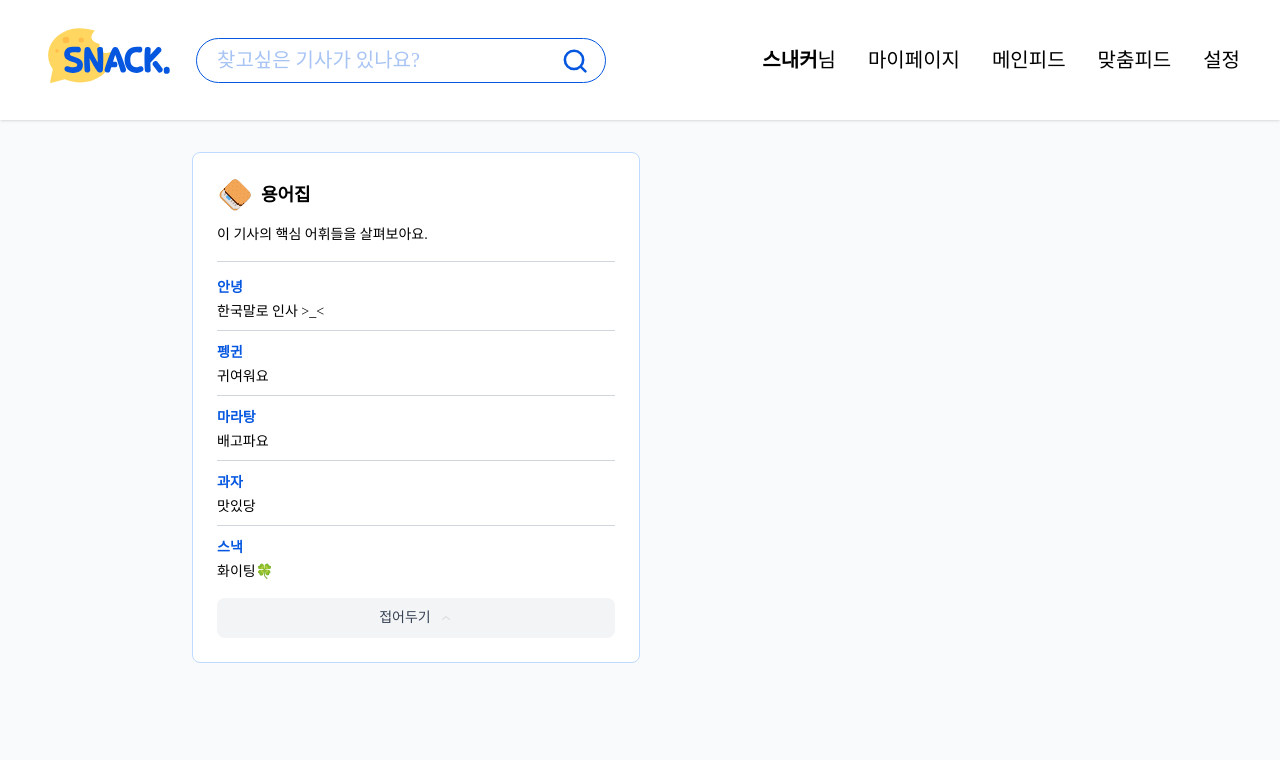
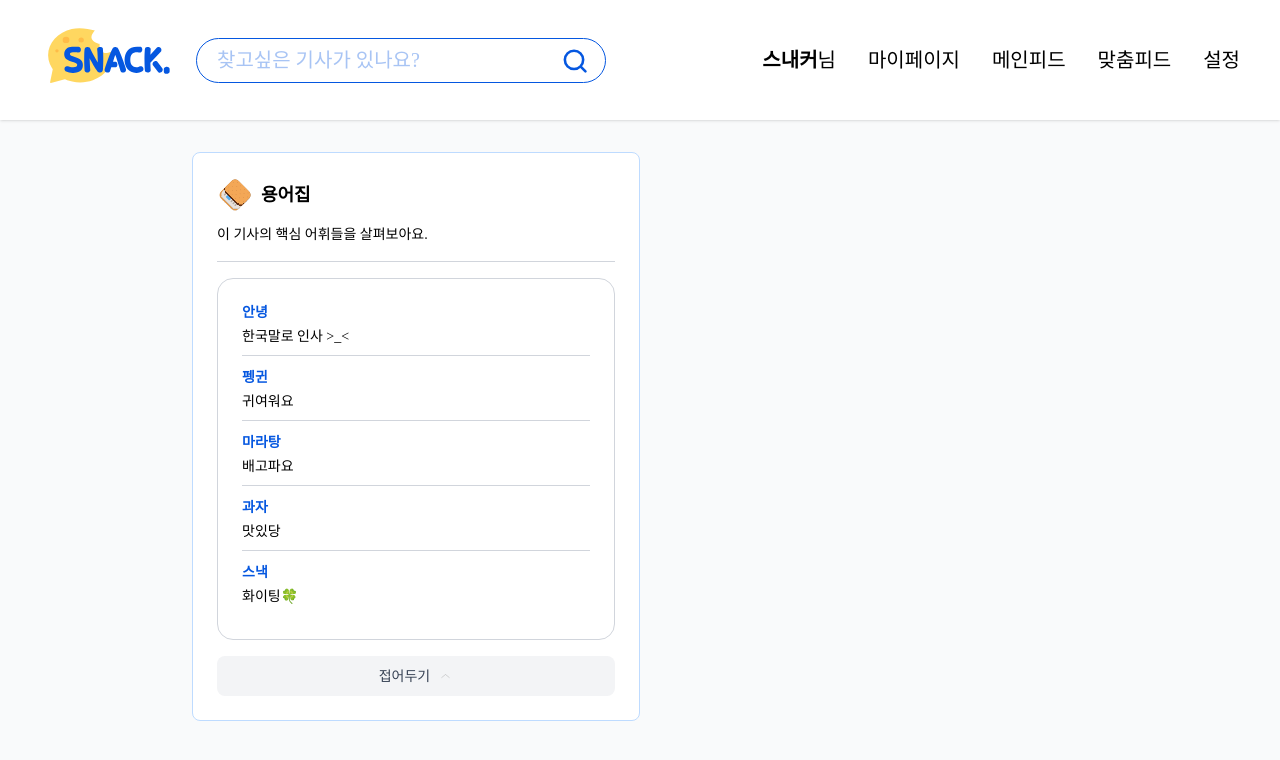
Before and after one commit to Umc8th-Snack/Front-end, a React (Vite) app: page /accordion-test in a window 1280 px wide. Both pictures are taken after a click on the button "펼쳐보기". Shown: the top 760 px of the page. Built offline with nearby package versions, Linux system fonts and the light colour scheme; no server answers; a web font is replaced by a local one.

Commit message:
design: UI 일부 수정

```diff
--- a/src/shared/components/Accordion/Accordion.tsx
+++ b/src/shared/components/Accordion/Accordion.tsx
@@ -29,11 +29,11 @@ const Accordion: React.FC<AccordionProps> = ({ title, data, isExpanded = false,
             <div className="flex w-full justify-center">
                 <button
                     onClick={onToggle}
-                    className="flex w-full items-center justify-center space-x-2 rounded-lg bg-gray-100 px-8 py-2 text-gray-700 transition-colors hover:bg-gray-200"
+                    className="flex w-full cursor-pointer items-center justify-center space-x-2 rounded-lg bg-gray-100 px-8 py-2 text-gray-700 transition-colors hover:bg-gray-200"
                 >
-                    <span className="text-sm">{isExpanded ? '접어두기' : '펼쳐보기'}</span>
+                    <span className="text-14px-medium">{isExpanded ? '접어두기' : '펼쳐보기'}</span>
                     <span className={`transform transition-transform ${isExpanded ? 'rotate-180' : ''}`}>
-                        <ChevronIcon width={14} />
+                        <ChevronIcon width={15} />
                     </span>
                 </button>
             </div>
--- a/src/shared/components/Accordion/GlossaryContent.tsx
+++ b/src/shared/components/Accordion/GlossaryContent.tsx
@@ -9,12 +9,12 @@ interface GlossaryContentProps {
 
 const GlossaryContent: React.FC<GlossaryContentProps> = ({ data }) => {
     return (
-        <div className="mb-4 space-y-3">
+        <div className="mb-4 space-y-3 rounded-2xl border-1 border-gray-300 bg-white p-6">
             {data.map((item, index) => (
                 <div key={item.word} className="space-y-1">
                     <div className="text-main text-sm font-bold text-black">{item.word}</div>
                     <div className="mb-2 text-sm text-black">{item.definition}</div>
-                    {index < data.length - 1 && <div className="border-t border-gray-300"></div>}
+                    {index < data.length - 1 && <div className="border-b border-gray-300"></div>}
                 </div>
             ))}
         </div>
```
